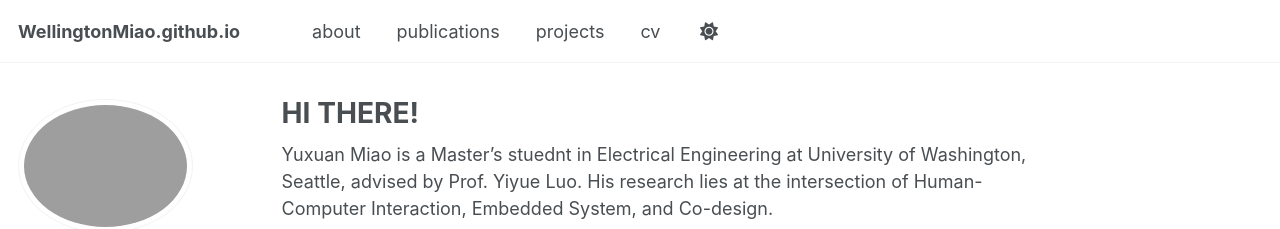
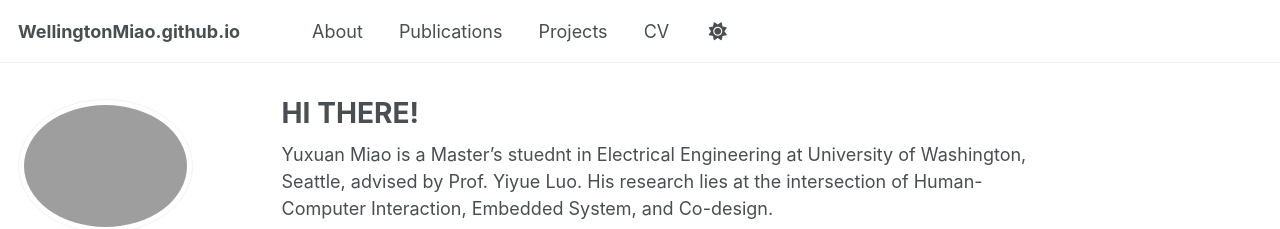
Before and after one commit to WellingtonMiao/WellingtonMiao.github.io, a Jekyll site: the page built from _pages/about.md, in a window 1280 px wide. Shown: the top 229 px of the page. Built offline with Jekyll 4.4.1, drawn with Linux system fonts in a browser that asks for light colours; a script that is not in the unit is left out.

```diff
--- a/_data/navigation.yml
+++ b/_data/navigation.yml
@@ -7,14 +7,11 @@
 # NOTE: Only keep one CV option in navigation. This version links to /cv/ page.
 
 main:
-  - title: "about"
+  - title: "About"
     url: /about/
-
-  - title: "publications"
+  - title: "Publications"
     url: /publications/
-
-  - title: "projects"
+  - title: "Projects"
     url: /projects/
-
-  - title: "cv"
+  - title: "CV"
     url: /cv/
```
